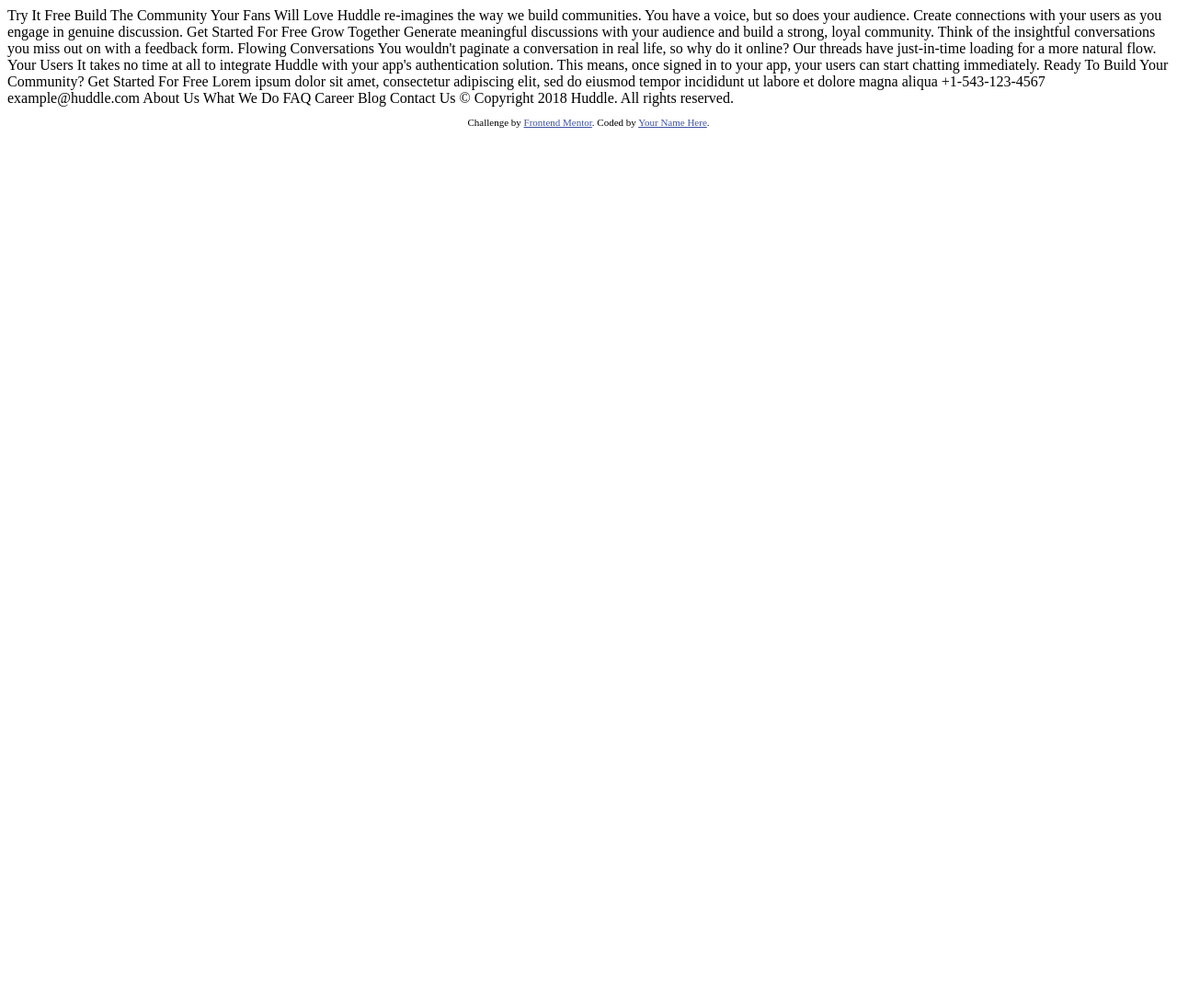
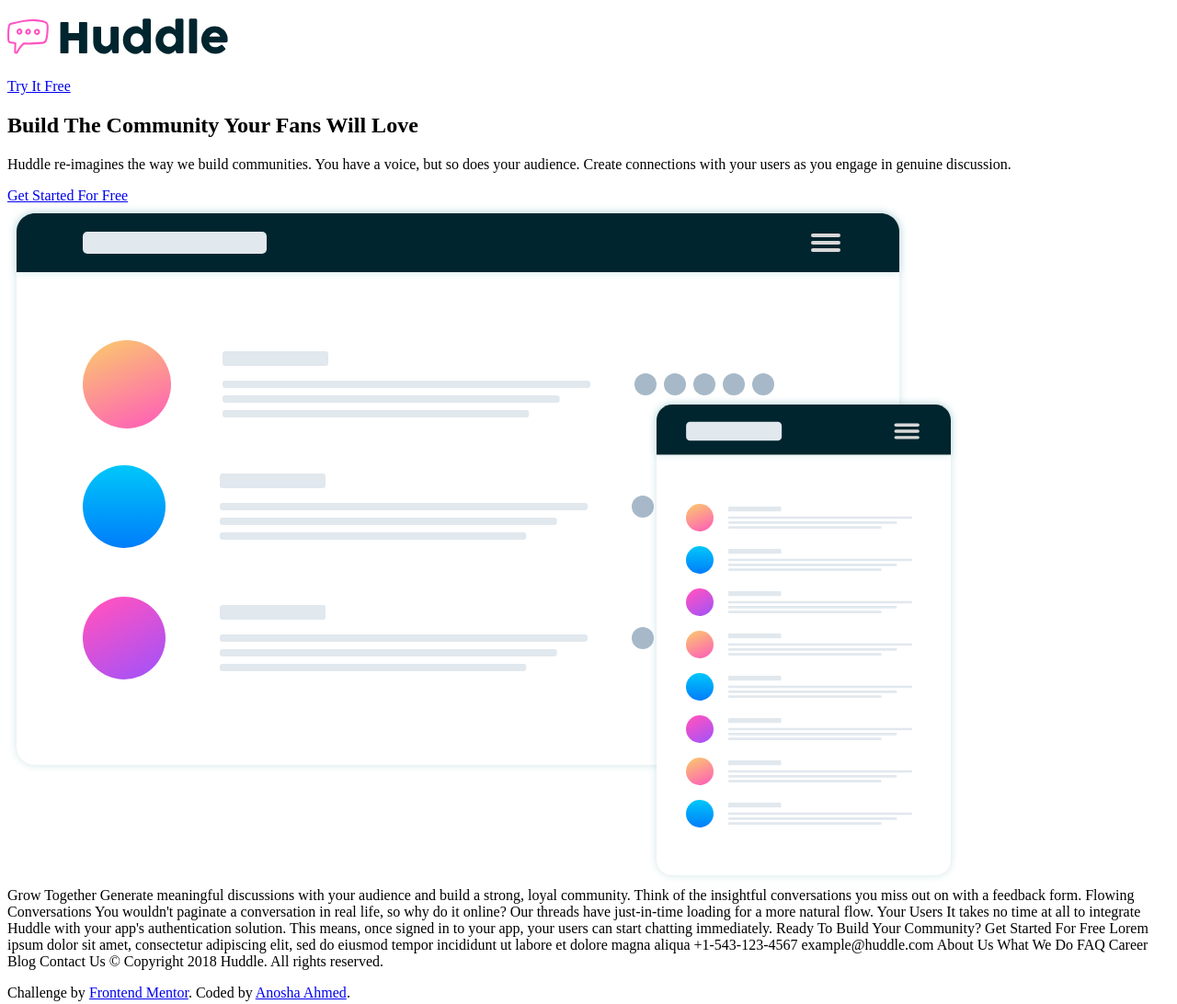
Before and after one commit to anoshaahmed/fem13-huddle-landing-page-alt-blocks, a plain HTML site: page index.html in a window 1280 px wide. Shown: the whole page at 92% size. Before the commit the page ends 800 px from the top, so only its background shows below. Drawn offline with Linux system fonts and the light colour scheme.

Commit message:
finished header

```diff
--- a/index.html
+++ b/index.html
@@ -1,29 +1,52 @@
 <!DOCTYPE html>
 <html lang="en">
+
 <head>
   <meta charset="UTF-8">
-  <meta name="viewport" content="width=device-width, initial-scale=1.0"> <!-- displays site properly based on user's device -->
+  <meta http-equiv="X-UA-Compatible" content="IE=edge">
+  <meta name="viewport" content="width=device-width, initial-scale=1.0">
+  <link rel="preconnect" href="https://fonts.googleapis.com">
+  <link rel="preconnect" href="https://fonts.gstatic.com" crossorigin>
+  <link href="https://fonts.googleapis.com/css2?family=Open+Sans:wght@400;700&family=Poppins:wght@600&display=swap"
+    rel="stylesheet">
+  <link rel="stylesheet" href="css/style.css">
+  <link rel="icon" type="image/png" sizes="32x32" href="./images/favicon-32x32.png">
+  <title>Frontend Mentor | Huddle landing page with alternating feature blocks</title>
+</head>
 
-  <link rel="icon" type="image/png" sizes="32x32" href="./images/favicon-32x32.png">
+<body>
+  <header class="header">
+    <section class="header__top">
+      <h1 class="title-img">
+        <img src="images/logo.svg" alt="Huddle">
+      </h1>
+      <a href="#" class="btn btn--white">
+        Try It Free
+      </a>
+    </section>
 
-  <title>Frontend Mentor | Huddle landing page with alternating feature blocks</title>
+    <section class="header__bottom">
+      <div class="header__bottom__text">
+        <h2 class="heading heading--main">
+          Build The Community Your Fans Will Love
+        </h2>
+        <p class="p p--header">
+          Huddle re-imagines the way we build communities. You have a voice, but so does your audience.
+          Create connections with your users as you engage in genuine discussion.
+        </p>
+        <a href="#" class="btn btn--pink">Get Started For Free</a>
+      </div>
 
-  <!-- Feel free to remove these styles or customise in your own stylesheet 👍 -->
-  <style>
-    .attribution { font-size: 11px; text-align: center; }
-    .attribution a { color: hsl(228, 45%, 44%); }
-  </style>
-</head>
-<body>
+      <div class="header__bottom__img">
+        <img src="images/illustration-mockups.svg" alt="">
+      </div>
+    </section>
+  </header>
 
-  Try It Free
 
-  Build The Community Your Fans Will Love
 
-  Huddle re-imagines the way we build communities. You have a voice, but so does your audience.
-  Create connections with your users as you engage in genuine discussion.
 
-  Get Started For Free
+
 
   Grow Together
 
@@ -57,14 +80,14 @@
   Career
   Blog
   Contact Us
-
   &copy; Copyright 2018 Huddle. All rights reserved.
 
   <footer>
     <p class="attribution">
       Challenge by <a href="https://www.frontendmentor.io?ref=challenge" target="_blank">Frontend Mentor</a>.
-      Coded by <a href="#">Your Name Here</a>.
+      Coded by <a href="https://www.frontendmentor.io/profile/anoshaahmed" target="_blank">Anosha Ahmed</a>.
     </p>
   </footer>
 </body>
+
 </html>
```
